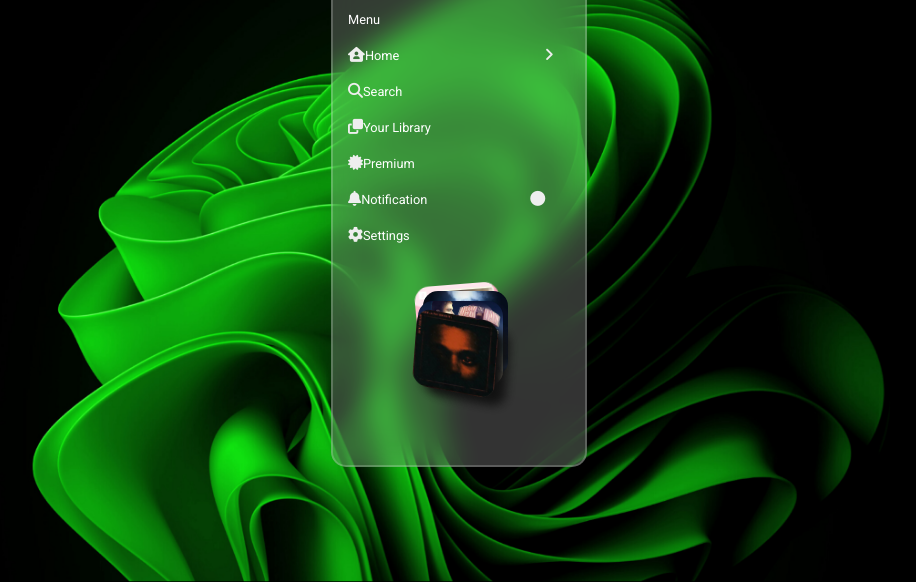
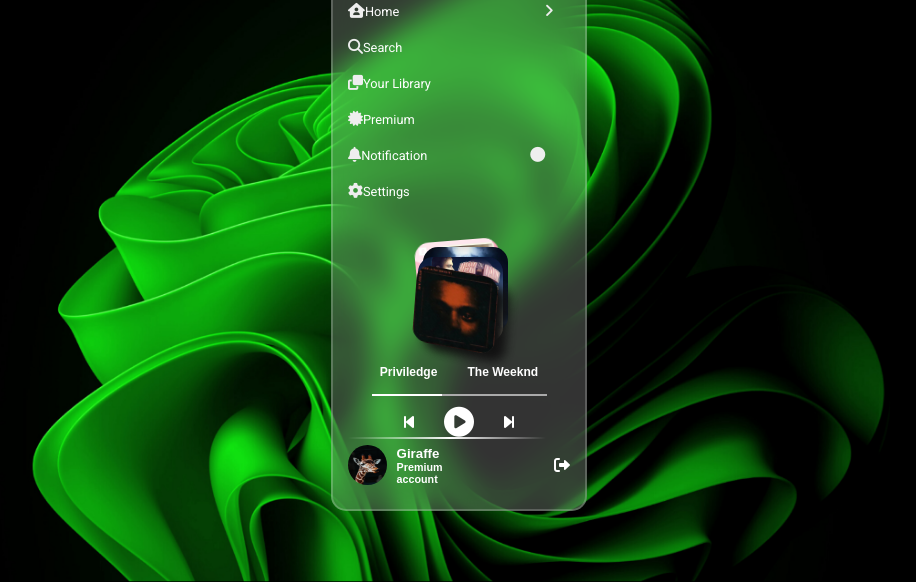
Before and after one commit to Caren-Agala/spotify-clone, a plain HTML site: page index.html in a window 1280 px wide. Shown: the part 218-800 px from the top of the page, without its empty margins (181-1097 px from the left). Drawn offline with Linux system fonts and the light colour scheme.

Commit message:
timeline, control, footer

```diff
--- a/index.html
+++ b/index.html
@@ -40,6 +40,35 @@
             <img src="album-2.jpg" alt="album image">
             <img src="album-1.jpg" alt="album image">
         </div>
+
+        <div class="song-detail">
+            <h6>Priviledge</h6>
+            <h6>The Weeknd</h6>
+        </div>
+
+        <div class="Play-music">
+            <div class="timeline-div">
+                <div class=
+                "timeline"></div>
+            </div>
+            <div class="controls">
+                <i class="fa-sharp fa-solid fa-backward-step"></i>
+                <i class="fa-sharp fa-solid fa-circle-play"></i>
+                <i class="fa-sharp fa-solid fa-forward-step"></i>
+            </div>
+            <span></span>
+        </div>
+        <div class="footer">
+            <img src="andy-holmes-D6TqIa-tWRY-unsplash.jpg" alt="">
+            <div>
+                <h5>Giraffe</h5>
+                <h6>Premium account</h6>
+            </div>
+            <span></span>
+            <span></span>
+            <i class="fa-solid fa-right-from-bracket"></i>
+        </div>
+
     </div>
 </body>
 </html>
--- a/style.css
+++ b/style.css
@@ -21,7 +21,7 @@ body{
 
 .container{
     width: 256px;
-    height: 570px;
+    height: 658px;
     background: rgba(255, 255, 255, 0.2);
     border-radius: 15px;
     backdrop-filter: blur(15px);
@@ -172,3 +172,89 @@ body{
     transform: rotate3d(1,0.6,0.3,30deg);
     box-shadow: 12px 7px 11px #111;
 }
+
+.song-detail{
+    width: 100%;
+    height: 20px;
+    font-family: sans-serif;
+    display: flex;
+    align-items: center;
+    justify-content: center;
+    gap: 30px;
+    color: #fff;
+    font-size: 18px;
+}
+
+.Play-music{
+    width: 100%;
+    display: block;
+}
+
+.timeline-div {
+    width: 100%;
+    height: 25px;
+    display: flex;
+    align-items: center;
+    justify-content: center;
+}
+
+.timeline{
+    width: 175px;
+    height: 2px;
+    background: #aaa;
+    position: relative;
+
+}
+
+.timeline::before {
+    width: 40%;
+    height: 100%;
+    background-color: #fff;
+    content: '';
+    position: absolute;
+}
+
+.controls {
+    display: flex;
+    align-items: center;
+    justify-content: center;
+    color: #fff;
+    gap: 30px;
+
+}
+
+.fa-circle-play {
+    font-size: 30px;
+}
+
+.Play-music span {
+    display: block;
+    margin-top: 15px auto 0 auto;
+    background: linear-gradient(to right, rgba(30,87,153,0) 0%, rgba(253,255,254,0.98) 50%, rgb(255,255,255) 51%, rgba(255,228,226,0) 99%, rgba(229,228,229,0) 100%);
+    width: 200px;
+    height: 2px;
+
+}
+
+.footer {
+    width: 100%;
+    display: flex;
+    align-items: center;
+    justify-content: center;
+    padding: 6px 0;
+    color: #fff;
+    font-family: sans-serif;
+    gap: 10px
+}
+
+.footer img{
+    width: 40px;
+    height: 40px;
+    border-radius: 50%;
+
+}
+
+.footer span {
+    width: 21px;
+
+}
```
Also changed, not shown: andy-holmes-D6TqIa-tWRY-unsplash.jpg (added).
